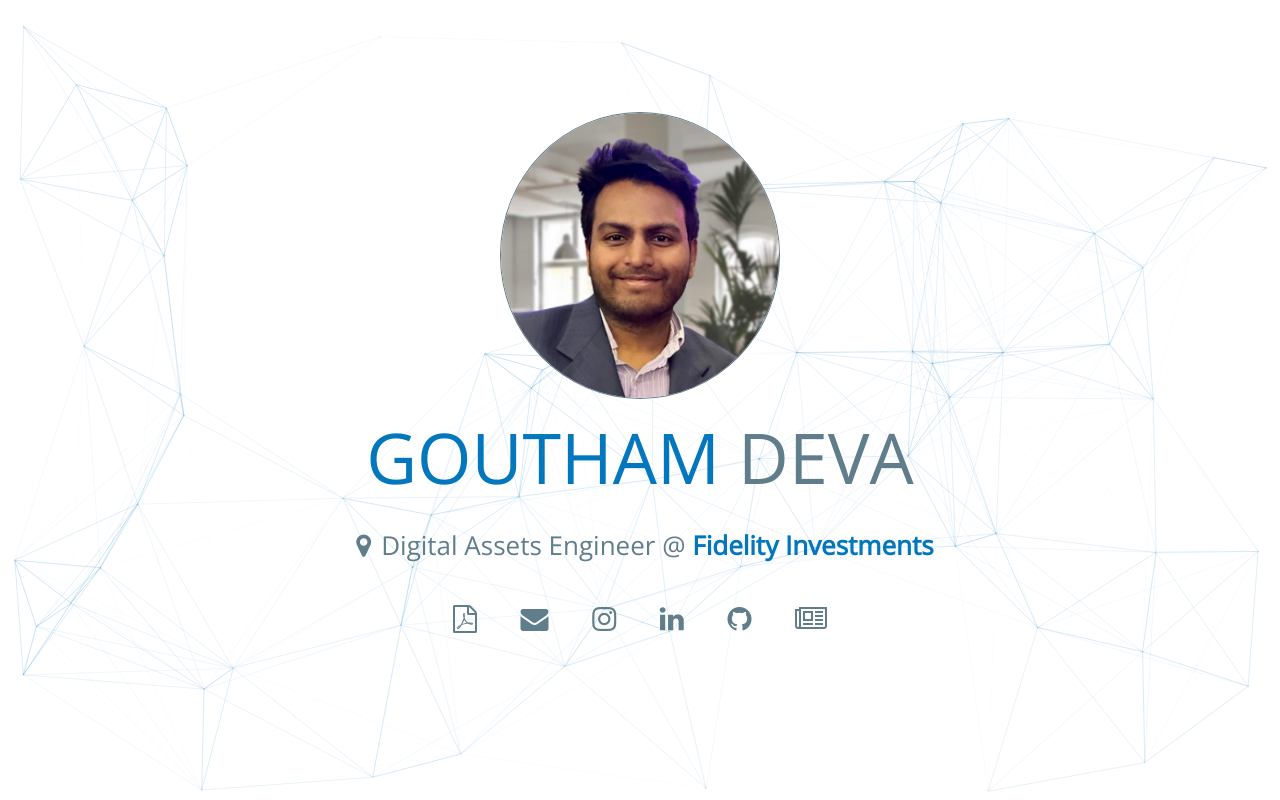
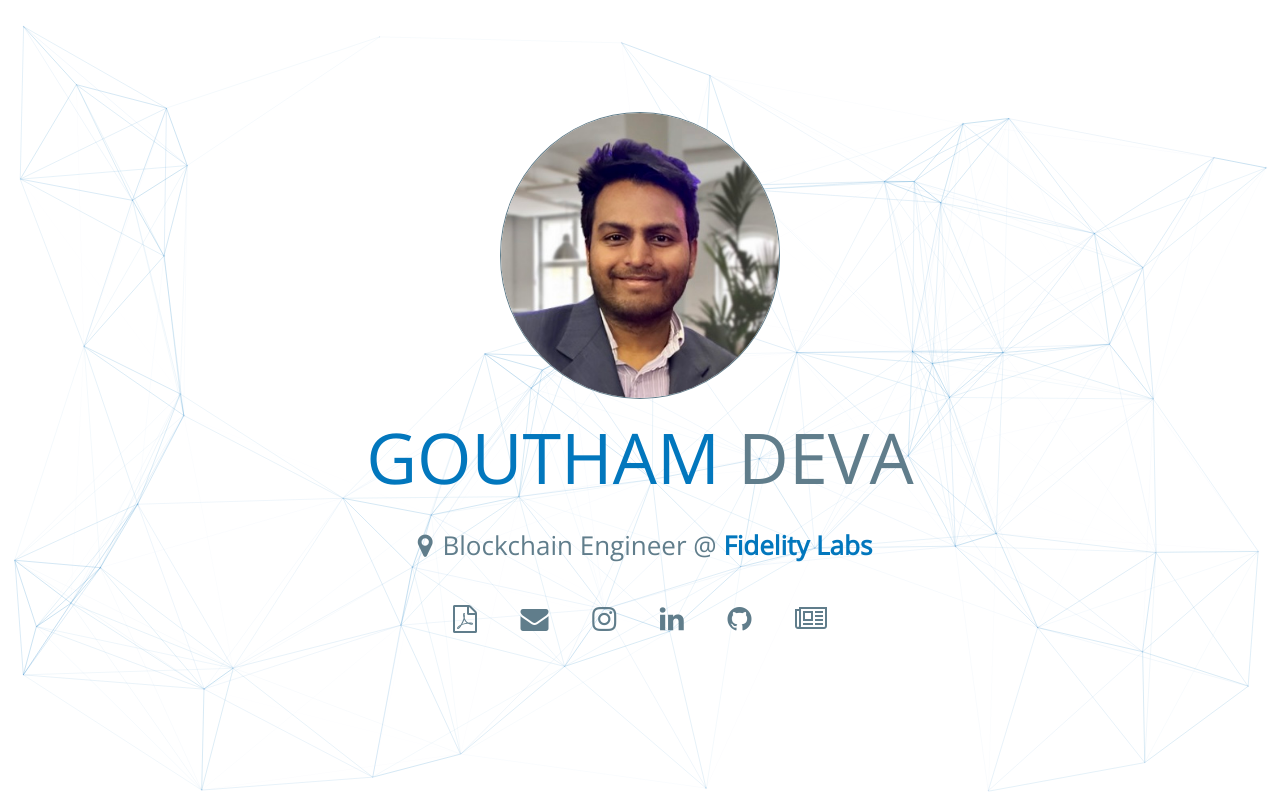
Before and after one commit to godeva/godeva.github.io, a plain HTML site: page index.html in a window 1280 px wide. Drawn offline with nearby package versions, Linux system fonts and the light colour scheme; animation ran at ten frames a second.

Commit message:
Update index.html

```diff
--- a/index.html
+++ b/index.html
@@ -41,7 +41,7 @@
                             <img src="img/goutham.jpg" class="img-responsive img-circle" alt="Logo">
                             <h1 class="name"><span>GOUTHAM</span> DEVA</h1>
                             <h5 class="intro-text">
-                                <i class="inline-icon fa fa-map-marker" aria-hidden="true"></i>Digital Assets Engineer @ <a href="https://www.fidelitydigitalassets.com/about-us"><b>Fidelity Investments</b></a>
+                                <i class="inline-icon fa fa-map-marker" aria-hidden="true"></i>Blockchain Engineer @ <a href="https://www.fidelitydigitalassets.com/about-us"><b>Fidelity Labs</b></a>
                             </h5>
                             <div id="social">
                                 <a class="socialicon" href="assets\DevaGouthamResume.pdf"><i class="fa fa-file-pdf-o" aria-hidden="true"></i></a>
```
